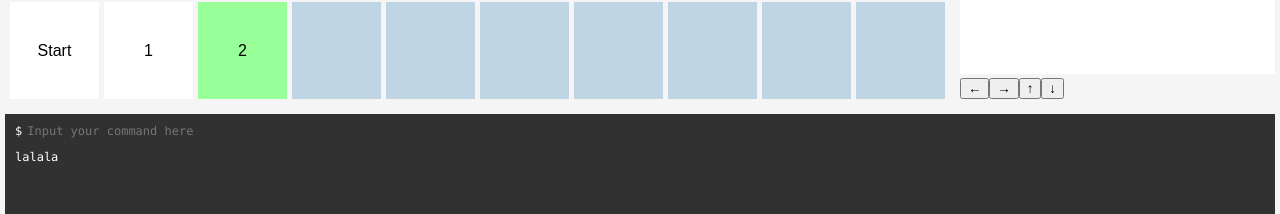
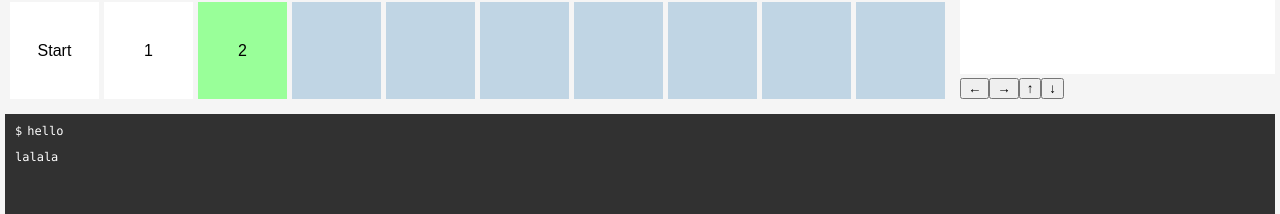
Before and after one commit to pswai/learn-git, a React (Create React App) app: page / in a window 1280 px wide. Shown: the part 416-630 px from the top of the page. Built offline with nearby package versions, Linux system fonts and the light colour scheme.

Commit message:
add executed mode for terminal input

```diff
--- a/src/Terminal.js
+++ b/src/Terminal.js
@@ -7,7 +7,7 @@ class Terminal extends Component {
   render() {
     return (
       <div className={css(styles.terminal)}>
-        <TerminalInput/>
+        <TerminalInput command="hello"/>
         <TerminalOutput text="lalala"/>
       </div>
     );
--- a/src/TerminalInput.js
+++ b/src/TerminalInput.js
@@ -3,6 +3,16 @@ import { StyleSheet, css } from 'aphrodite';
 
 class TerminalInput extends Component {
   render() {
+    const {command, isExecuted} = this.props;
+    const inputProps = {};
+
+    if (command) {
+      inputProps.value = command;
+    }
+    if (isExecuted) {
+      inputProps.disabled = 'disabled';
+    }
+
     return (
       <div className={css(styles.terminalInput)}>
         <div className={css(styles.inputIndicator)}>$</div>
@@ -10,6 +20,7 @@ class TerminalInput extends Component {
           type="text"
           className={css(styles.input)}
           placeholder="Input your command here"
+          {...inputProps}
         />
       </div>
     );
```
